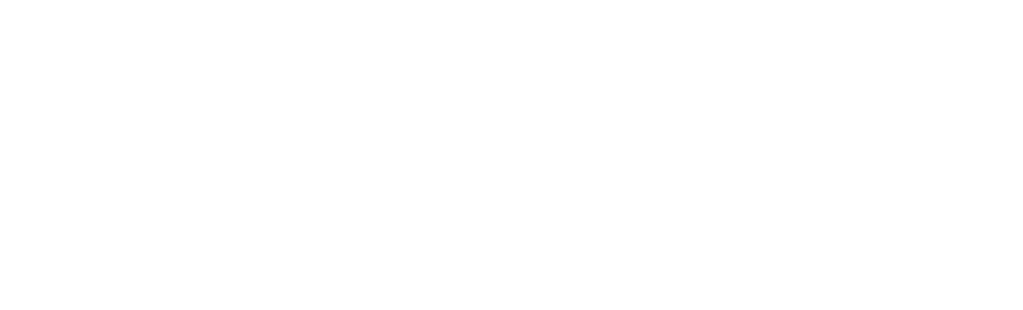
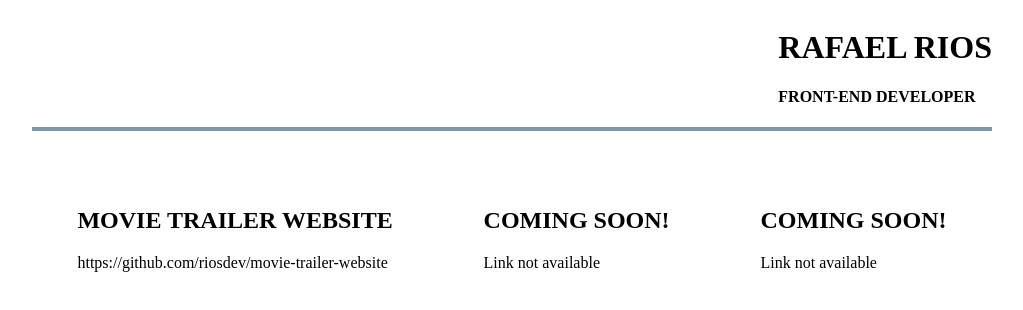
Before and after one commit to riosdev/portfolio-site, a plain HTML site: page index.html in a window 1280 px wide. Shown: the whole page, without its empty margins (128-1151 px from the left). Drawn offline with Linux system fonts and the light colour scheme.

Commit message:
parte do layout definido

```diff
--- /dev/null
+++ b/css/style.css
@@ -0,0 +1,45 @@
+* {
+    box-sizing: border-box;
+}
+
+h1, h2, h4 {
+    text-transform: uppercase;
+}
+
+.header_inner {
+    display: flex;
+    flex-wrap: wrap;
+    align-items: center;
+    justify-content: space-between;
+}
+
+.header_logo {
+    height: 72px;
+    margin-right: 1em;
+    vertical-align: top;
+    margin-top: 12px;
+}
+
+.header_title_container {
+    display: flex;
+    flex-direction: column;
+    justify-content: flex-end;
+}
+
+#header_separator {
+    width: 100%;
+    height: 4px;
+    background-color: #7D97AD;
+}
+
+#container {
+    display: flex;
+    flex-wrap: wrap;
+    justify-content: space-around;
+}
+
+.body {
+    max-width: 960px;
+    margin-left: auto;
+    margin-right: auto;
+}
--- a/index.html
+++ b/index.html
@@ -3,10 +3,44 @@
 <head>
     <meta charset="UTF-8">
     <meta name="viewport" content="width=device-width, initial-scale=1.0">
-    <meta http-equiv="X-UA-Compatible" content="ie=edge">
-    <title>Document</title>
+    <title>riosdev's Portfolio</title>
+    <link rel="stylesheet" type="text/css" href="css/style.css">
 </head>
-<body>
-
+<body class="body">
+    <header class="header">
+        <div class="header_inner">
+            <img class="header_logo" src="" alt="">
+            <div class="header_title_containter">
+                <h1 class="header_title">Rafael Rios</h1>
+                <h4 class="header_subtitle">front-end developer</h2>
+            </div>
+        </div>
+        <div id="header_separator"/>
+    </header>
+    <main>
+        <section>
+            <img src="" alt="">
+        </section>
+        <section>
+            <h2></h2>
+            <div id="container">
+                <div class="work_container">
+                    <img src="" alt="" class="work_thumbnail">
+                    <h2 class="work_title">Movie Trailer Website</h2>
+                    <p class="work_link">https://github.com/riosdev/movie-trailer-website</p>
+                </div>
+                <div class="work_container">
+                    <img src="" alt="" class="work_thumbnail">
+                    <h2 class="work_title">Coming Soon!</h2>
+                    <p class="work_link">Link not available</p>
+                </div>
+                <div class="work_container">
+                    <img src="" alt="" class="work_thumbnail">
+                    <h2 class="work_title">Coming Soon!</h2>
+                    <p class="work_link">Link not available</p>
+                </div>
+            </div>
+        </section>
+    </main>
 </body>
 </html>
```
Also changed, not shown: styles.css (deleted).
